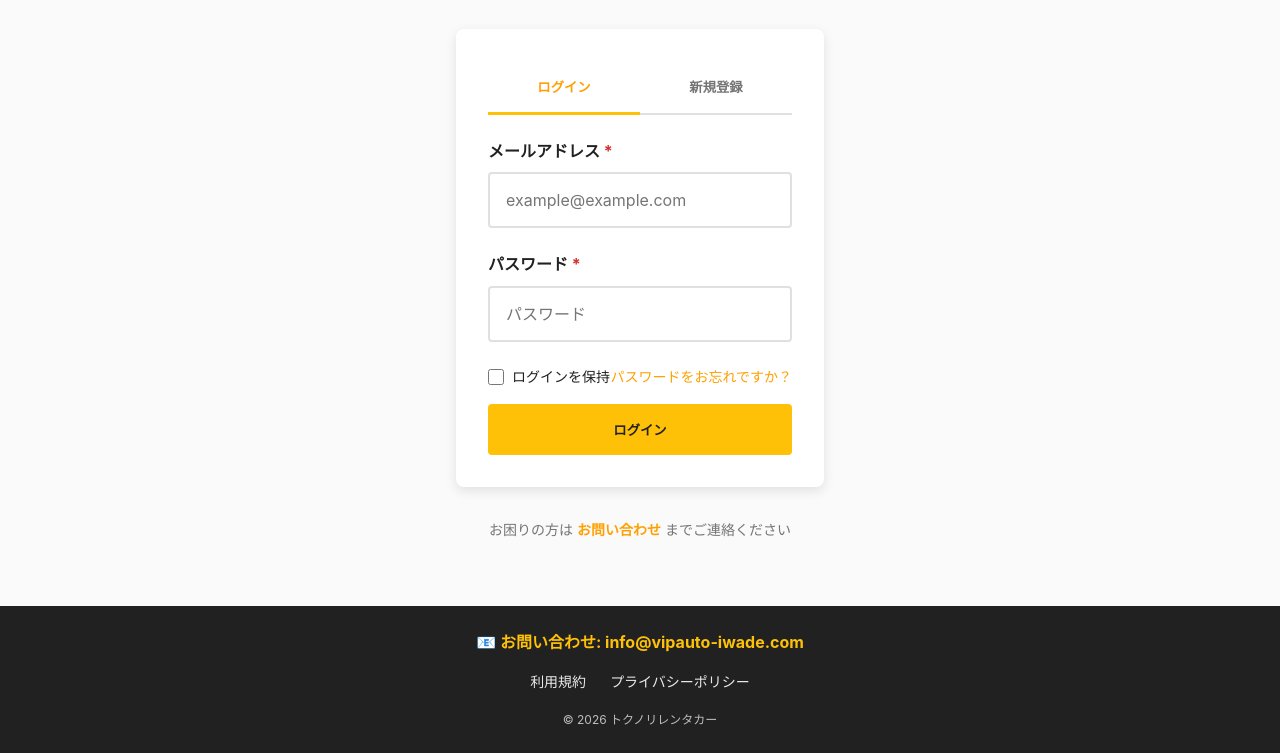
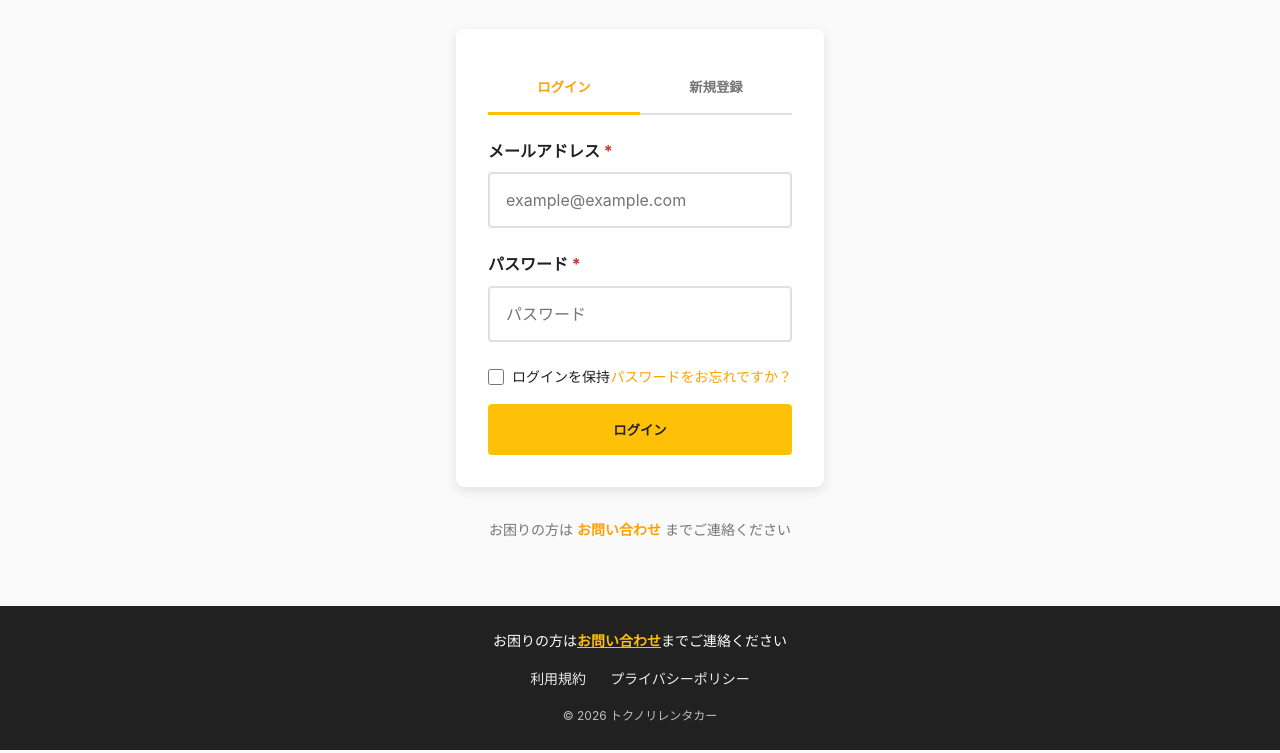
Before and after one commit to chitose-dev/rent, a plain HTML site: page login.html in a window 1280 px wide. Shown: the part 251-1004 px from the top of the page. Drawn offline with Linux system fonts and the light colour scheme.

Commit message:
fix: フッターの文言修正（絵文字削除）

```diff
--- a/common.css
+++ b/common.css
@@ -794,19 +794,17 @@ textarea {
 .footer-contact {
   text-align: center;
   margin-bottom: var(--spacing-md);
+  font-size: var(--font-sm);
 }
 
 .footer-contact a {
-  display: inline-flex;
-  align-items: center;
-  gap: var(--spacing-sm);
   color: var(--primary-color);
-  text-decoration: none;
+  text-decoration: underline;
   font-weight: bold;
 }
 
 .footer-contact a:hover {
-  text-decoration: underline;
+  color: #fff;
 }
 
 .footer-copyright {
--- a/common.js
+++ b/common.js
@@ -866,9 +866,7 @@ function insertFooter() {
   footer.innerHTML = `
     <div class="footer-container">
       <div class="footer-contact">
-        <a href="mailto:info@vipauto-iwade.com">
-          📧 お問い合わせ: info@vipauto-iwade.com
-        </a>
+        お困りの方は<a href="mailto:info@vipauto-iwade.com">お問い合わせ</a>までご連絡ください
       </div>
       <div class="footer-links">
         <a href="terms.html">利用規約</a>
```
